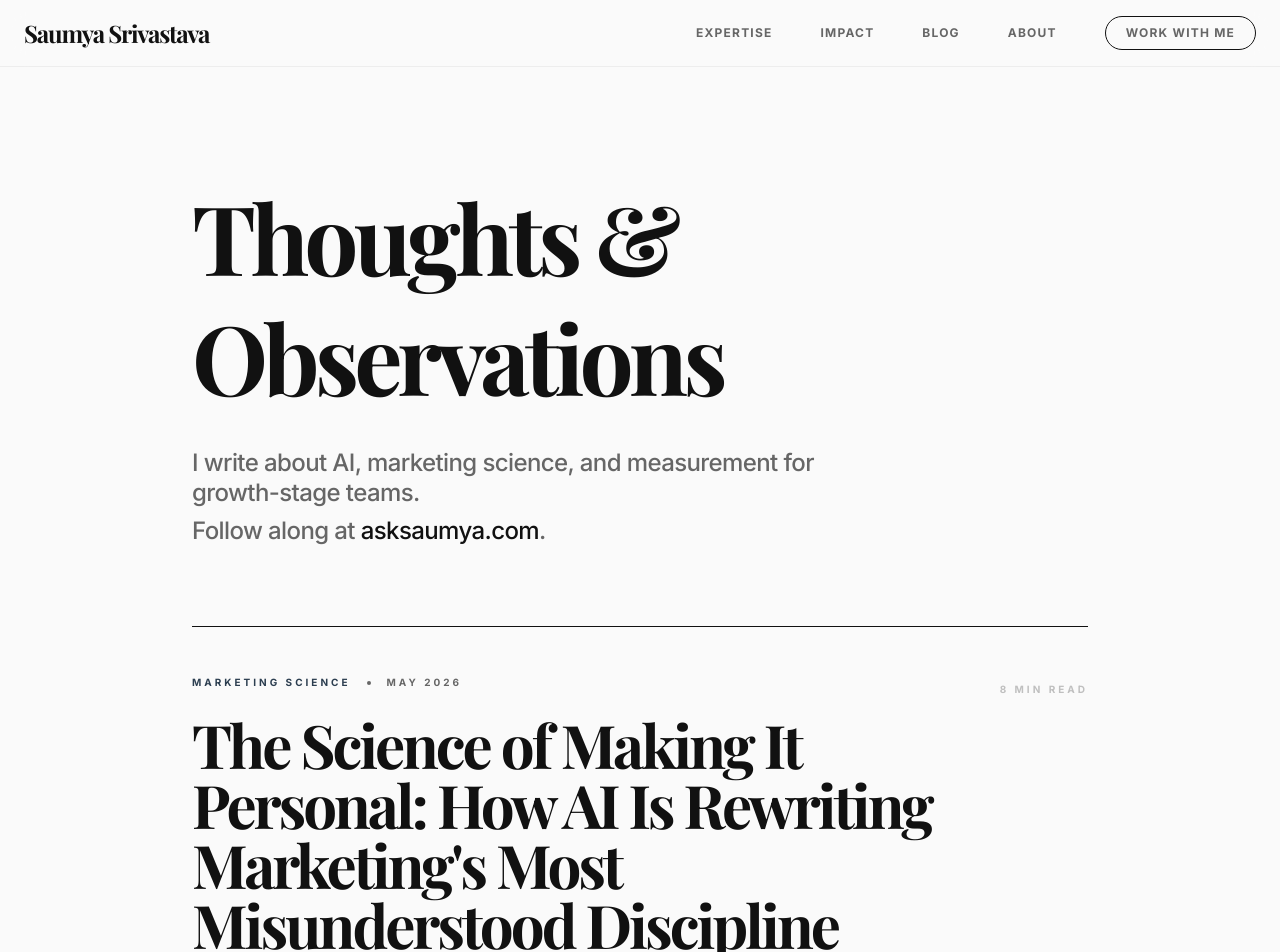
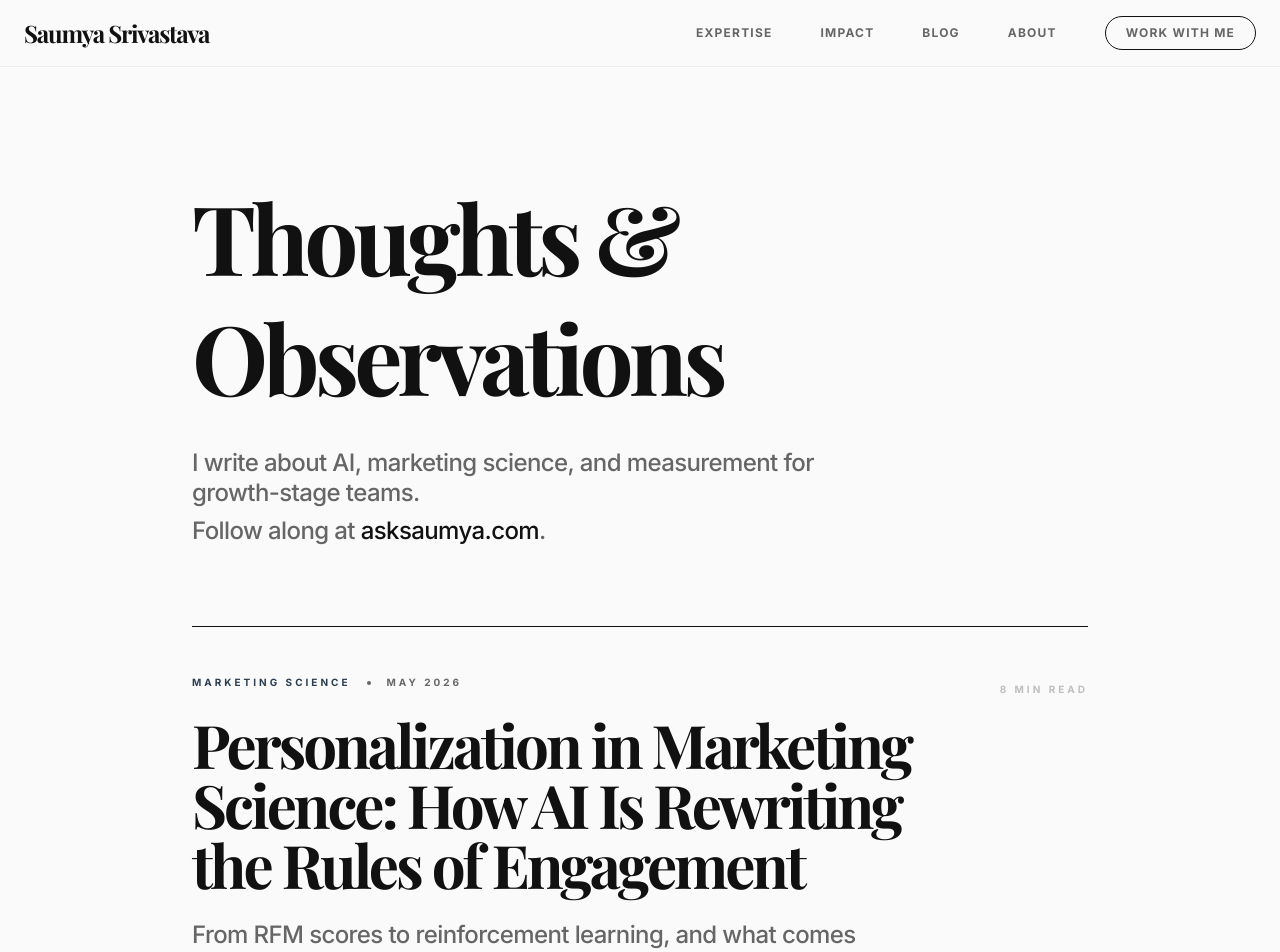
Before and after one commit to saumyasriv2511/my-portfolio-test, a Next.js app: page /blog in a window 1280 px wide. Shown: the top 952 px of the page. Built offline with nearby package versions, Linux system fonts and the light colour scheme; a web font is replaced by a local one.

Commit message:
Synchronize blog inventory title with article headline

```diff
--- a/src/app/blog/page.tsx
+++ b/src/app/blog/page.tsx
@@ -6,7 +6,7 @@ import { ArrowRight, ArrowUpRight } from "lucide-react";
 const blogPosts = [
   {
     id: "personalization-marketing-science",
-    title: "The Science of Making It Personal: How AI Is Rewriting Marketing's Most Misunderstood Discipline",
+    title: "Personalization in Marketing Science: How AI Is Rewriting the Rules of Engagement",
     excerpt: "From RFM scores to reinforcement learning, and what comes after the cookie crumbles.",
     date: "May 2026",
     category: "Marketing Science",
```
